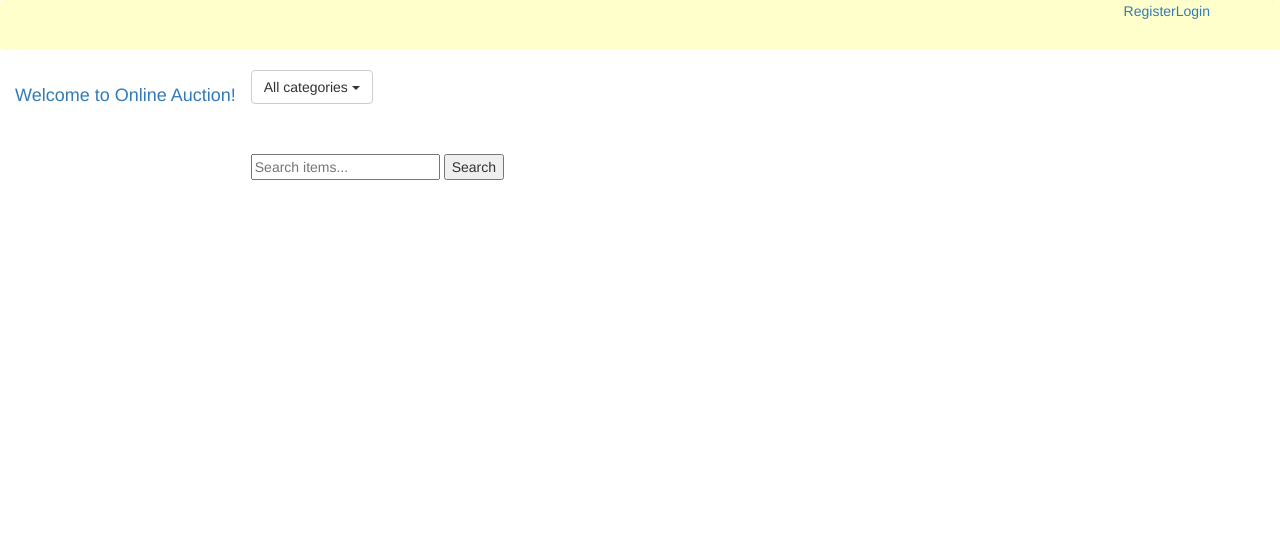
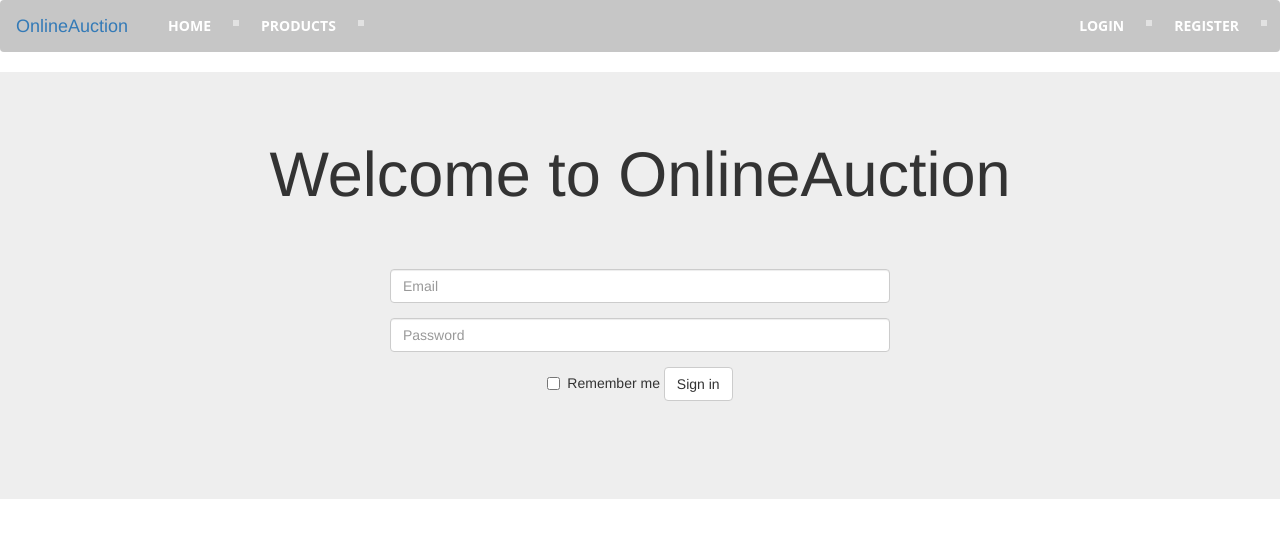
Before and after one commit to RJia237/the-memory-of-running, a PHP site: page / in a window 1280 px wide. Shown: the top 538 px of the page. Run offline with PHP 8.4, Linux system fonts and the light colour scheme; some libraries are stand-ins or nearby versions.

Commit message:
Added files via upload

```diff
--- a/includes/connect.php
+++ b/includes/connect.php
@@ -10,7 +10,7 @@
     //check connection
         if (!$connection) {
     die("Connection failed: " . mysqli_connect_error());
-    }
+        }
 
 
 ?>
--- /dev/null
+++ b/includes/test_header.php
@@ -0,0 +1,5 @@
+<?php
+
+header('Location:../php/Login.php');
+
+?>
--- a/php/Register.php
+++ b/php/Register.php
@@ -1,5 +1,3 @@
-<?php require "../includes/connect.php";?>
-
 <html>
 <head>
   <title>Register</title>
@@ -28,8 +26,8 @@
  </div>
 
     <p>
-      <a href="Register.php">Return to form</a><br />
-      <a href="index.php">Go to index</a>
+      <a href="Login.php">Log in</a><br />
+      <a href="index.php">Go to Home Page</a>
     </p>
 
 
--- a/php/index.php
+++ b/php/index.php
@@ -9,45 +9,73 @@
 <link rel="stylesheet" href="https://maxcdn.bootstrapcdn.com/bootstrap/3.3.5/css/bootstrap.min.css" integrity="sha512-dTfge/zgoMYpP7QbHy4gWMEGsbsdZeCXz7irItjcC3sPUFtf0kuFbDz/ixG7ArTxmDjLXDmezHubeNikyKGVyQ==" crossorigin="anonymous">
 <!-- Link to Font Awesome-->
 <link rel="stylesheet" href="https://maxcdn.bootstrapcdn.com/font-awesome/4.5.0/css/font-awesome.min.css">
+<script src="https://ajax.googleapis.com/ajax/libs/jquery/1.12.0/jquery.min.js"></script>
+<script src="http://maxcdn.bootstrapcdn.com/bootstrap/3.3.6/js/bootstrap.min.js"></script>
 </head>
+<body>
 
+</head>
 <body>
 <!-- This is the navigation bar -->
-<nav class="navbar">
-		<div class='container'>
-		<ul>
-        <li><a href="Login.php">Login</a></li>
-		<li><a class="nav-link" href='Register.php#'>Register</a></li>
+<nav class="navbar" id='cssmenu'>
+  <div class="container-fluid">
+    <div class="navbar-header">
+      <a class="navbar-brand" href="#">OnlineAuction </a>
+		<ul class="nav navbar-nav">
+      <li class="active"><a href="index.php">Home</a></li>
+      <li><a href="#">Products</a></li>
+      </div>
+
+        <div>
+			<ul class="nav navbar-nav pull-right">
+				<li class="nav-item active">
+					<a class="nav-link" href='Login.php'>Login</a>
+					<li><a class="nav-link" href='Register.php#'>Register</a></li>
+				</li>
 			</ul>
 		</div>
 </nav>
 
-<div>
-<a class="navbar-brand white-title">Welcome to Online Auction!</a>
-</div>
+<!-- Jumbotron -->
+<div class="jumbotron text-center">
+	<div class="container">
+	<div class="card">
+    <div class="row">
+    	<div class="col-md-8 col-md-offset-2">
+    		<h1 class="display-3">
+    			Welcome to OnlineAuction
+    		</h1>
+    	 </div>
+	 </div>
+	</div>
+   </div>
 
-
-<div class="text-centre">
-<!--Dropdown button-->
-<div class="dropdown">
-    <button class="btn btn-default dropdown-toggle" type="button" id="menu1" data-toggle="dropdown">All categories
-    <span class="caret"></span></button>
-     <ul class="dropdown-menu">
-      <li class="dropdown-header">Categories</li>
-      <li ><a tabindex="-1" href="#">Clothes</a></li>
-      <li ><a tabindex="-1" href="#">Electronics</a></li>
-      <li ><a  tabindex="-1" href="#">Toys</a></li>
-    </ul>
-
-<!-- The search box; can search by categories --!>
-<form>
-    <input type="text" placeholder="Search items..." required>
-    <input type="button" value="Search">
+<div class="container">
+<form method='post' action='../includes/SignIn.php' >
+  <div class="form-group">
+    <label class="sr-only">Email address</label>
+    <input type="text" name="email" id='user_email' class="form-control" placeholder='Email'>
+  </div>
+  <div class="form-group">
+    <label class="sr-only">Password</label>
+    <input type="password" name="password" id="user_password"class="form-control" placeholder='Password'>
+  </div>
+  <div class="checkbox">
+    <label><input type="checkbox"> Remember me</label>
+    <button type="submit" name="login" class="btn btn-default">Sign in</button>
 </form>
 </div>
 
 
 
 
+
+
+
+
+
+
+
+
 </body>
 </html>
--- a/php/style.css
+++ b/php/style.css
@@ -17,16 +17,99 @@ strong {
   font-weight: 450
 }
 
-.navbar {
-  background: #FF9900;
+
+/*navbar style*/
+#cssmenu {
+  background:#c6c6c6;
+  width: auto;
 }
+#cssmenu ul {
+  list-style: none;
+  margin: 0;
+  padding: 0;
+  line-height: 1;
+  display: block;
+  zoom: 1;
+}
+#cssmenu ul:after {
+  content: " ";
+  display: block;
+  font-size: 0;
+  height: 0;
+  clear: both;
+  visibility: hidden;
+}
+#cssmenu ul li {
+  display: inline-block;
+  padding: 0;
+  margin: 0;
+}
+#cssmenu.align-right ul li {
+  float: right;
+}
+#cssmenu.align-center ul {
+  text-align: center;
+}
+#cssmenu ul li a {
+  color: #ffffff;
+  text-decoration: none;
+  display: block;
+  padding: 15px 25px;
+  font-family: 'Open Sans', sans-serif;
+  font-weight: 700;
+  text-transform: uppercase;
+  font-size: 14px;
+  position: relative;
+  -webkit-transition: color .25s;
+  -moz-transition: color .25s;
+  -ms-transition: color .25s;
+  -o-transition: color .25s;
+  transition: color .25s;
+}
+#cssmenu ul li a:hover {
+  color: #333333;
+}
+#cssmenu ul li a:hover:before {
+  width: 100%;
+}
+#cssmenu ul li a:after {
+  content: "";
+  display: block;
+  position: absolute;
+  right: -3px;
+  top: 19px;
+  height: 6px;
+  width: 6px;
+  background: #ffffff;
+  opacity: .5;
+}
+#cssmenu ul li a:before {
+  content: "";
+  display: block;
+  position: absolute;
+  left: 0;
+  bottom: 0;
+  height: 3px;
+  width: 0;
+  background: #333333;
+  -webkit-transition: width .25s;
+  -moz-transition: width .25s;
+  -ms-transition: width .25s;
+  -o-transition: width .25s;
+  transition: width .25s;
+}
+
+
+}
+
+
+
 
 li {
     display: inline;
     float: right;
 
 }
-
 
 { float: right;
     list-style-type:none;
@@ -121,3 +204,14 @@ form {
 .dropdown:hover .dropbtn {
     background-color: #3e8e41;
 }
+
+/* index.php page */
+.jumbotron{
+
+    background-size:cover;
+    background-position: center center;
+    color:#69707a;
+}
+
+
+background-image:url();
--- /dev/null
+++ b/php/test_header.php
@@ -0,0 +1,5 @@
+<?php
+
+header('Location:Login.php');
+
+?>
```
Also changed, not shown: includes/SignIn.php (added, +23 -0 lines), includes/registerNewUser.php (+12 -14 lines), php/Login.php (+7 -16 lines), php/Logout.php (added, +61 -0 lines), php/edit_account.html (added, +20 -0 lines), php/login_success.php (added, +101 -0 lines).
